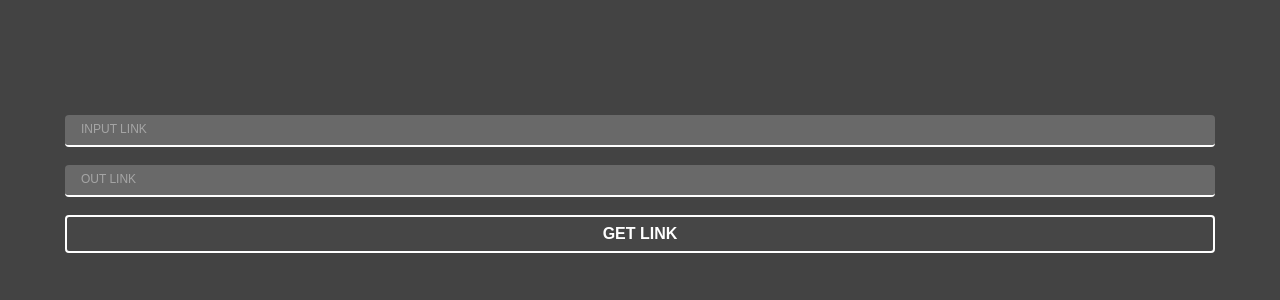
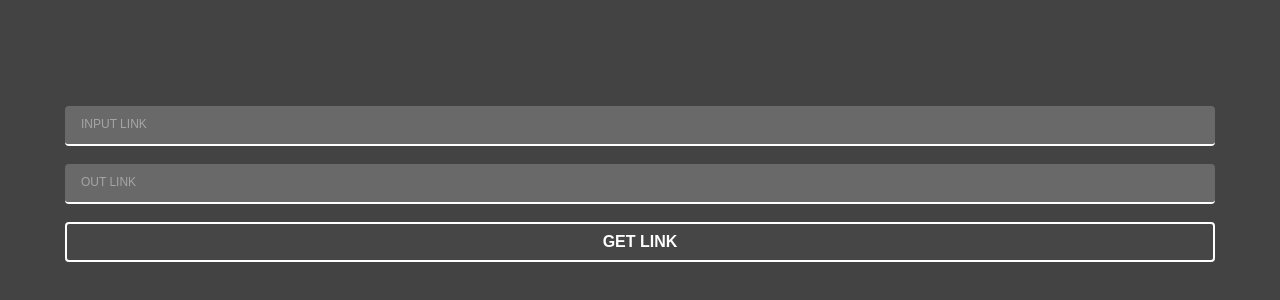
Before and after one commit to xpboostluaaa/xpboostluaaa.github.io, a plain HTML site: page index.html in a window 1280 px wide. Shown: the part 216-516 px from the top of the page. Drawn offline with Linux system fonts and the light colour scheme.

Commit message:
same size items

```diff
--- a/style.css
+++ b/style.css
@@ -114,6 +114,7 @@ input {
   transition: 0.2s;
   font-family: monospace;
   font-size: 12px;
+  height: 40px;
 }
 
 input:focus{
@@ -138,7 +139,7 @@ button {
   font-weight: 700;
   color: #fff;
   transition: 0.2s;
-
+  height: 40px;
 }
 
 button:hover{
```
